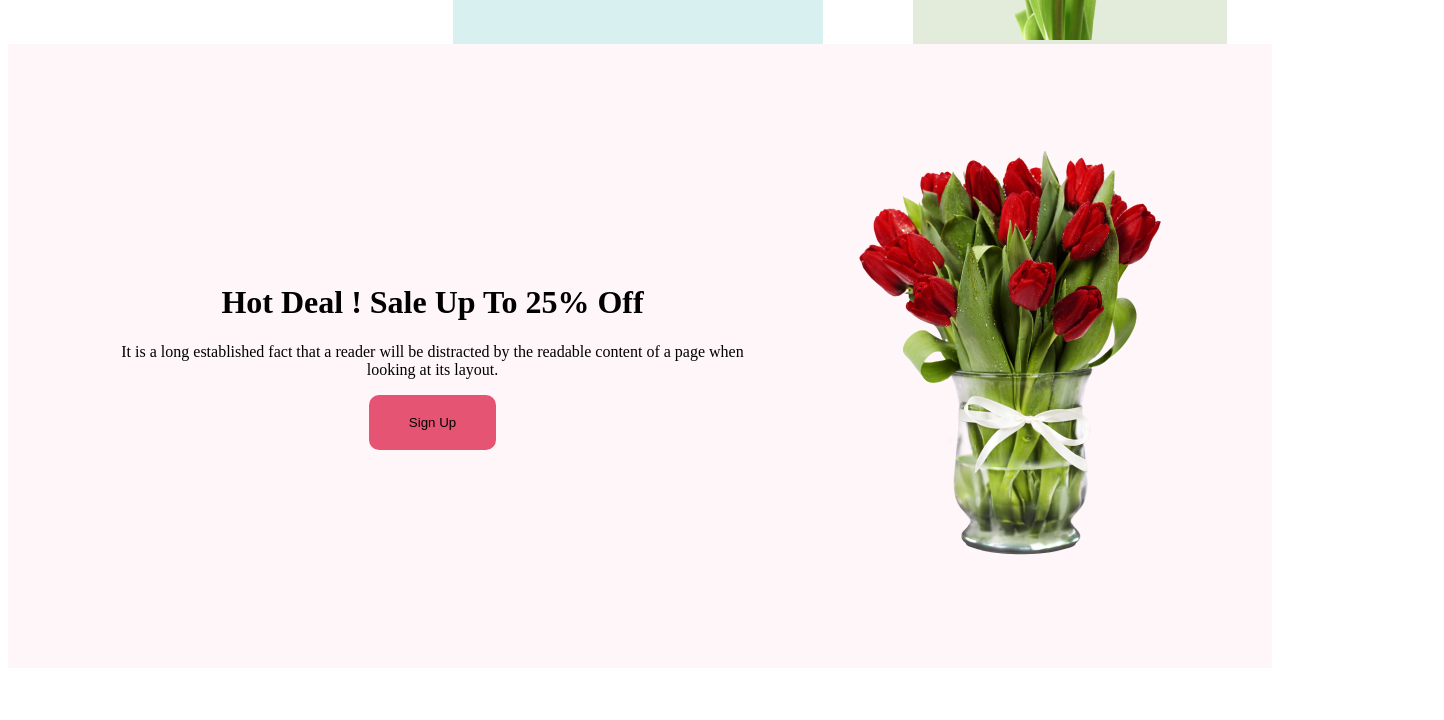
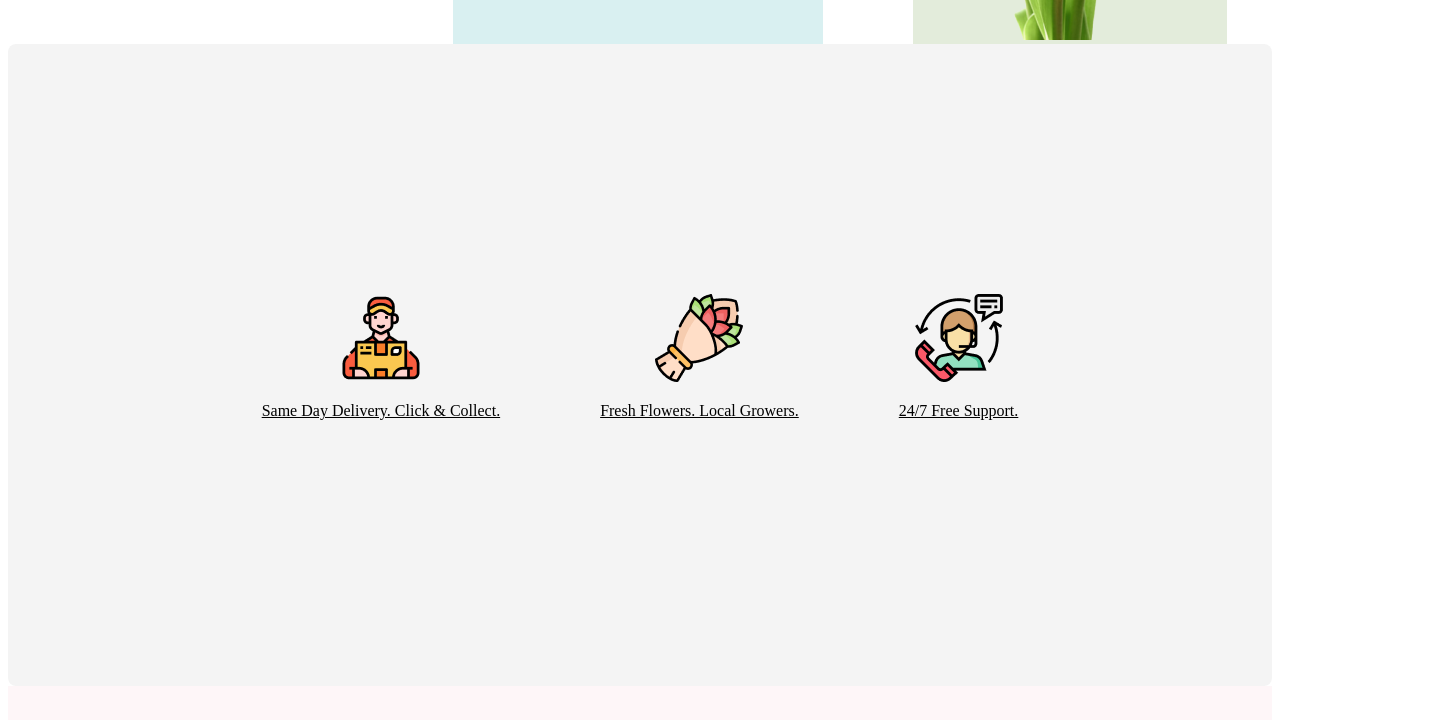
Before and after one commit to RashinHossain/Assignment-1, a plain HTML site: page index.html in a window 1280 px wide. Shown: the part 1700-2420 px from the top of the page, 1444 px wide, since content can reach past the window. Drawn offline with Linux system fonts and the light colour scheme.

Commit message:
fully complete the assignment

```diff
--- a/index.html
+++ b/index.html
@@ -42,16 +42,33 @@
             <div class="tree1">
                 <img src="images/pngwing 6.png" alt="">
 
+
             </div>
             <div class="tree2">
 <img src="images/pngwing 5.png" alt="">
+
             </div>
             <div class="tree3">
 <img src="images/pngwing 7.png" alt="">
+
             </div>
 
         </div>
 
+        <div class="delivary-container">
+            <div class="man">
+                <img src="images/Group 57.png" alt="">
+                <p>Same Day Delivery. Click & Collect.</p>
+            </div>
+            <div class="tora">
+                <img src="images/Group 58.png" alt="">
+                <p>Fresh Flowers. Local Growers.</p>
+            </div>
+            <div class="support">
+                <img src="images/Group 59.png" alt="">
+                <p>24/7 Free Support.</p>
+            </div>
+        </div>
 
 
 
@@ -70,7 +87,7 @@
             <h1 class="insta-title">Instagram</h1>
             <p class="insta-p">It is a long established fact that a reader will be distracted by the readable content of a page when looking at its layout.</p>
             <div class="insta-pics">
-                <div class="rose">
+                <div class="rosee">
                     <img src="images/Flower 01.png" alt="">
                 </div>
                 <div class="flower2">
--- a/styles/style.css
+++ b/styles/style.css
@@ -140,6 +140,20 @@ margin:0px 240px;
 .cmp-nm{
     margin-top: 250px;
 }
+.delivary-container{
+    display: flex;
+     gap: 100px;
+    justify-content: center;
+    padding: 250px;
+    background-color: rgba(39, 39, 39, 0.05);
+    border-radius: 8px;
+    text-align: center;
+    text-decoration: underline;
+
+
+}
+
+
 
 
 .for-box{
@@ -194,6 +208,7 @@ footer{
     margin-top: 55px;
     width: 310px;
 height: 428px;
+
 }
 
 .tree2{
```
